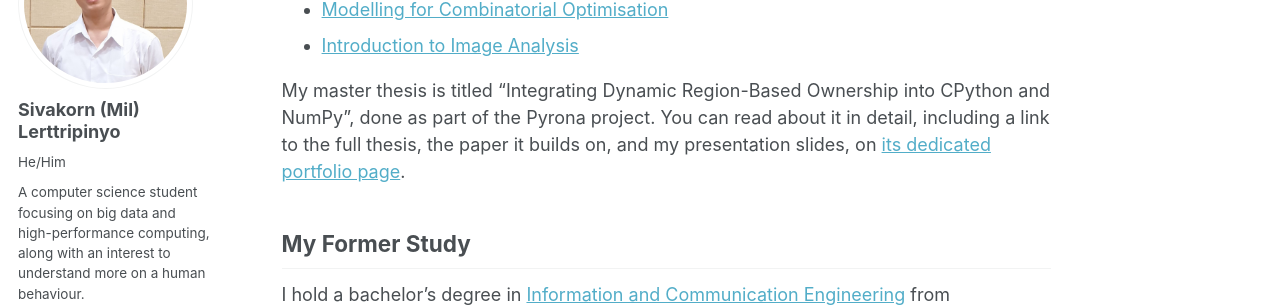
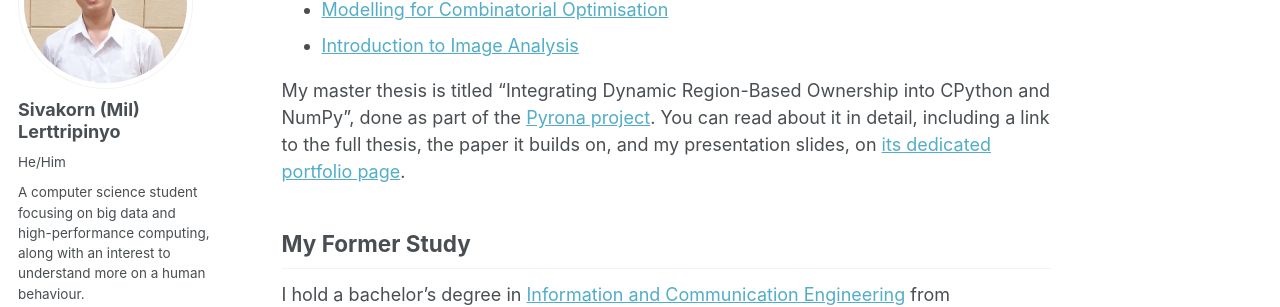
Before and after one commit to CaQtiml/caqtiml.github.io, a Jekyll site: the page built from _pages/about.md, in a window 1280 px wide and 900 px high, scrolled down 793 px. Shown: the part 180-487 px from the top of the window. Built offline with Jekyll 4.4.1, drawn with Linux system fonts in a browser that asks for light colours; a script that is not in the unit is left out; part of the change alters nothing that is shown.

```diff
--- a/_pages/about.md
+++ b/_pages/about.md
@@ -27,7 +27,7 @@ I just finished my master's degree in Computer Science at Uppsala University, Sw
 - [Modelling for Combinatorial Optimisation](https://www.uu.se/en/study/course?query=1DL451)
 - [Introduction to Image Analysis](https://www.uu.se/en/study/course?query=1MD110)
 
-My master thesis is titled "Integrating Dynamic Region-Based Ownership into CPython and NumPy", done as part of the Pyrona project. You can read about it in detail, including a link to the full thesis, the paper it builds on, and my presentation slides, on [its dedicated portfolio page](/portfolio/master_thesis/).
+My master thesis is titled "Integrating Dynamic Region-Based Ownership into CPython and NumPy", done as part of the [Pyrona project](https://microsoft.github.io/verona/pyrona.html). You can read about it in detail, including a link to the full thesis, the paper it builds on, and my presentation slides, on [its dedicated portfolio page](/portfolio/master_thesis/).
 
 My Former Study
 -----------------
```
